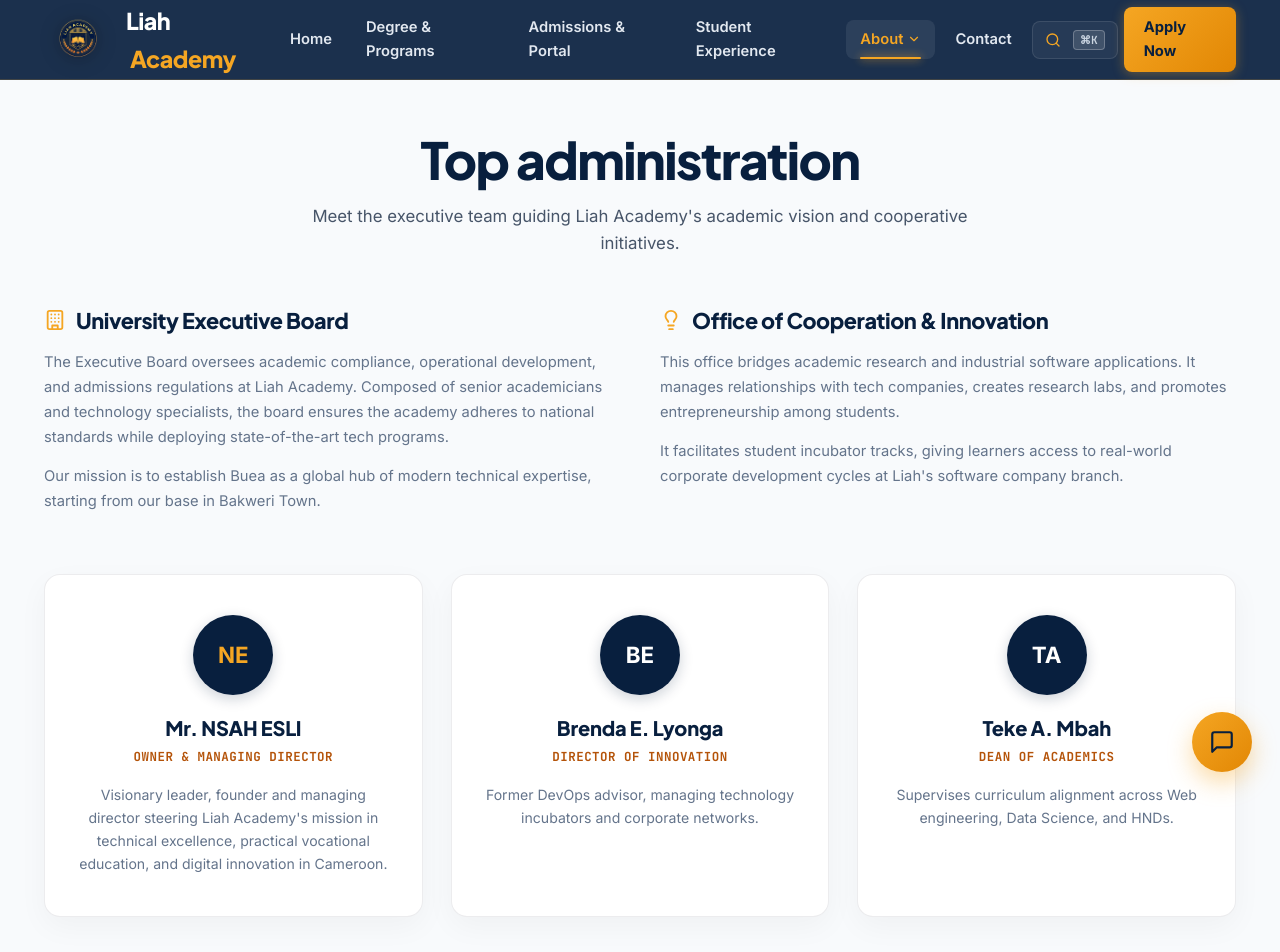
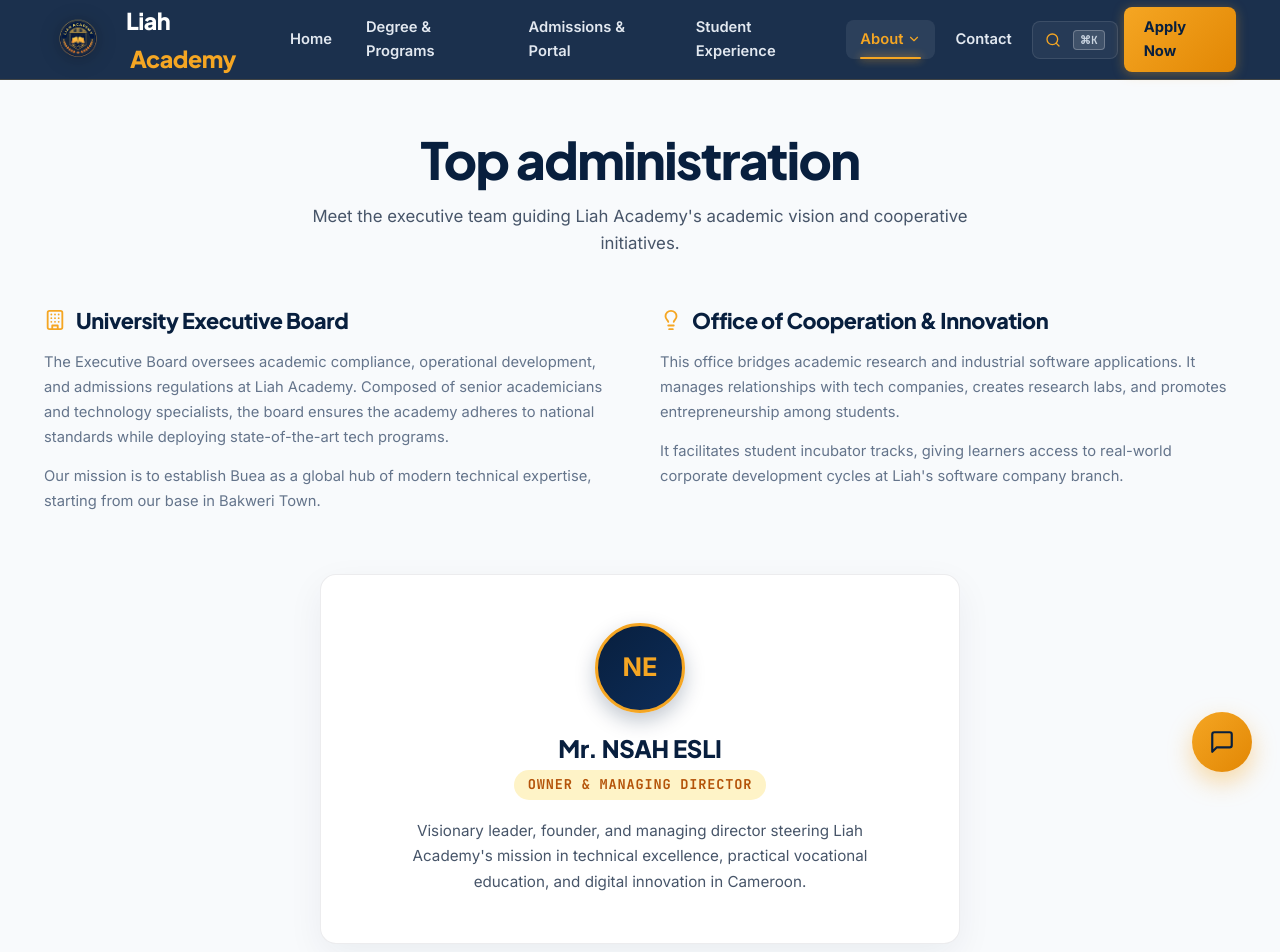
Before and after one commit to Steadfast0001/Liah-Academy, a Next.js app: page /about in a window 1280 px wide. Shown: the top 952 px of the page. Built offline with nearby package versions, Linux system fonts and the light colour scheme.

Commit message:
feat(leadership): focus executive leadership spotlight solely on Mr. NSAH ESLI (Owner & Managing Director)

```diff
--- a/app/about/page.tsx
+++ b/app/about/page.tsx
@@ -99,18 +99,18 @@ export default function AboutPage() {
             </div>
           </div>
 
-          {/* Executive Team 3-Card Grid */}
-          <div className="grid-3" style={{ gap: '28px', alignItems: 'stretch' }}>
-            {/* Card 1: Mr. NSAH ESLI */}
+          {/* Executive Leadership Spotlight */}
+          <div style={{ maxWidth: '640px', margin: '0 auto' }}>
+            {/* Mr. NSAH ESLI */}
             <div
               className="premium-card"
               style={{
                 background: '#FFFFFF',
                 borderRadius: '16px',
-                padding: '40px 30px',
+                padding: '48px 36px',
                 textAlign: 'center',
                 border: '1px solid rgba(15, 23, 42, 0.08)',
-                boxShadow: '0 10px 30px rgba(0,0,0,0.04)',
+                boxShadow: '0 12px 36px rgba(8,31,62,0.06)',
                 display: 'flex',
                 flexDirection: 'column',
                 alignItems: 'center'
@@ -118,145 +118,43 @@ export default function AboutPage() {
             >
               <div
                 style={{
-                  width: '80px',
-                  height: '80px',
+                  width: '90px',
+                  height: '90px',
                   borderRadius: '50%',
-                  background: '#081F3E',
+                  background: 'linear-gradient(135deg, #081F3E 0%, #0D2D59 100%)',
                   color: '#F5A623',
                   display: 'flex',
                   alignItems: 'center',
                   justifyContent: 'center',
-                  fontSize: '1.4rem',
+                  fontSize: '1.6rem',
                   fontWeight: 900,
                   marginBottom: '20px',
-                  boxShadow: '0 4px 14px rgba(8,31,62,0.2)'
+                  boxShadow: '0 8px 20px rgba(8,31,62,0.25)',
+                  border: '3px solid #F5A623'
                 }}
               >
                 NE
               </div>
-              <h3 style={{ color: '#081F3E', fontSize: '1.25rem', fontWeight: 800, marginBottom: '6px' }}>
+              <h3 style={{ color: '#081F3E', fontSize: '1.5rem', fontWeight: 800, marginBottom: '6px' }}>
                 Mr. NSAH ESLI
               </h3>
               <span style={{
                 fontFamily: 'var(--font-mono)',
                 color: '#B45309',
-                fontSize: '0.78rem',
-                fontWeight: 700,
+                fontSize: '0.85rem',
+                fontWeight: 800,
                 textTransform: 'uppercase',
-                letterSpacing: '0.04em',
-                marginBottom: '16px',
-                display: 'block'
+                letterSpacing: '0.06em',
+                marginBottom: '18px',
+                display: 'inline-block',
+                background: '#FEF3C7',
+                padding: '4px 14px',
+                borderRadius: '20px'
               }}>
                 Owner &amp; Managing Director
               </span>
-              <p style={{ color: '#64748B', fontSize: '0.88rem', lineHeight: '1.65', margin: 0 }}>
-                Visionary leader, founder and managing director steering Liah Academy&apos;s mission in technical excellence, practical vocational education, and digital innovation in Cameroon.
-              </p>
-            </div>
-
-            {/* Card 2: Brenda E. Lyonga */}
-            <div
-              className="premium-card"
-              style={{
-                background: '#FFFFFF',
-                borderRadius: '16px',
-                padding: '40px 30px',
-                textAlign: 'center',
-                border: '1px solid rgba(15, 23, 42, 0.08)',
-                boxShadow: '0 10px 30px rgba(0,0,0,0.04)',
-                display: 'flex',
-                flexDirection: 'column',
-                alignItems: 'center'
-              }}
-            >
-              <div
-                style={{
-                  width: '80px',
-                  height: '80px',
-                  borderRadius: '50%',
-                  background: '#081F3E',
-                  color: '#FFFFFF',
-                  display: 'flex',
-                  alignItems: 'center',
-                  justifyContent: 'center',
-                  fontSize: '1.4rem',
-                  fontWeight: 800,
-                  marginBottom: '20px',
-                  boxShadow: '0 4px 14px rgba(8,31,62,0.2)'
-                }}
-              >
-                BE
-              </div>
-              <h3 style={{ color: '#081F3E', fontSize: '1.25rem', fontWeight: 800, marginBottom: '6px' }}>
-                Brenda E. Lyonga
-              </h3>
-              <span style={{
-                fontFamily: 'var(--font-mono)',
-                color: '#B45309',
-                fontSize: '0.78rem',
-                fontWeight: 700,
-                textTransform: 'uppercase',
-                letterSpacing: '0.04em',
-                marginBottom: '16px',
-                display: 'block'
-              }}>
-                Director of Innovation
-              </span>
-              <p style={{ color: '#64748B', fontSize: '0.88rem', lineHeight: '1.65', margin: 0 }}>
-                Former DevOps advisor, managing technology incubators and corporate networks.
-              </p>
-            </div>
-
-            {/* Card 3: Teke A. Mbah */}
-            <div
-              className="premium-card"
-              style={{
-                background: '#FFFFFF',
-                borderRadius: '16px',
-                padding: '40px 30px',
-                textAlign: 'center',
-                border: '1px solid rgba(15, 23, 42, 0.08)',
-                boxShadow: '0 10px 30px rgba(0,0,0,0.04)',
-                display: 'flex',
-                flexDirection: 'column',
-                alignItems: 'center'
-              }}
-            >
-              <div
-                style={{
-                  width: '80px',
-                  height: '80px',
-                  borderRadius: '50%',
-                  background: '#081F3E',
-                  color: '#FFFFFF',
-                  display: 'flex',
-                  alignItems: 'center',
-                  justifyContent: 'center',
-                  fontSize: '1.4rem',
-                  fontWeight: 800,
-                  marginBottom: '20px',
-                  boxShadow: '0 4px 14px rgba(8,31,62,0.2)'
-                }}
-              >
-                TA
-              </div>
-              <h3 style={{ color: '#081F3E', fontSize: '1.25rem', fontWeight: 800, marginBottom: '6px' }}>
-                Teke A. Mbah
-              </h3>
-              <span style={{
-                fontFamily: 'var(--font-mono)',
-                color: '#B45309',
-                fontSize: '0.78rem',
-                fontWeight: 700,
-                textTransform: 'uppercase',
-                letterSpacing: '0.04em',
-                marginBottom: '16px',
-                display: 'block'
-              }}>
-                Dean of Academics
-              </span>
-              <p style={{ color: '#64748B', fontSize: '0.88rem', lineHeight: '1.65', margin: 0 }}>
-                Supervises curriculum alignment across Web engineering, Data Science, and HNDs.
+              <p style={{ color: '#475569', fontSize: '0.95rem', lineHeight: '1.7', margin: 0, maxWidth: '520px' }}>
+                Visionary leader, founder, and managing director steering Liah Academy&apos;s mission in technical excellence, practical vocational education, and digital innovation in Cameroon.
               </p>
             </div>
           </div>
```
